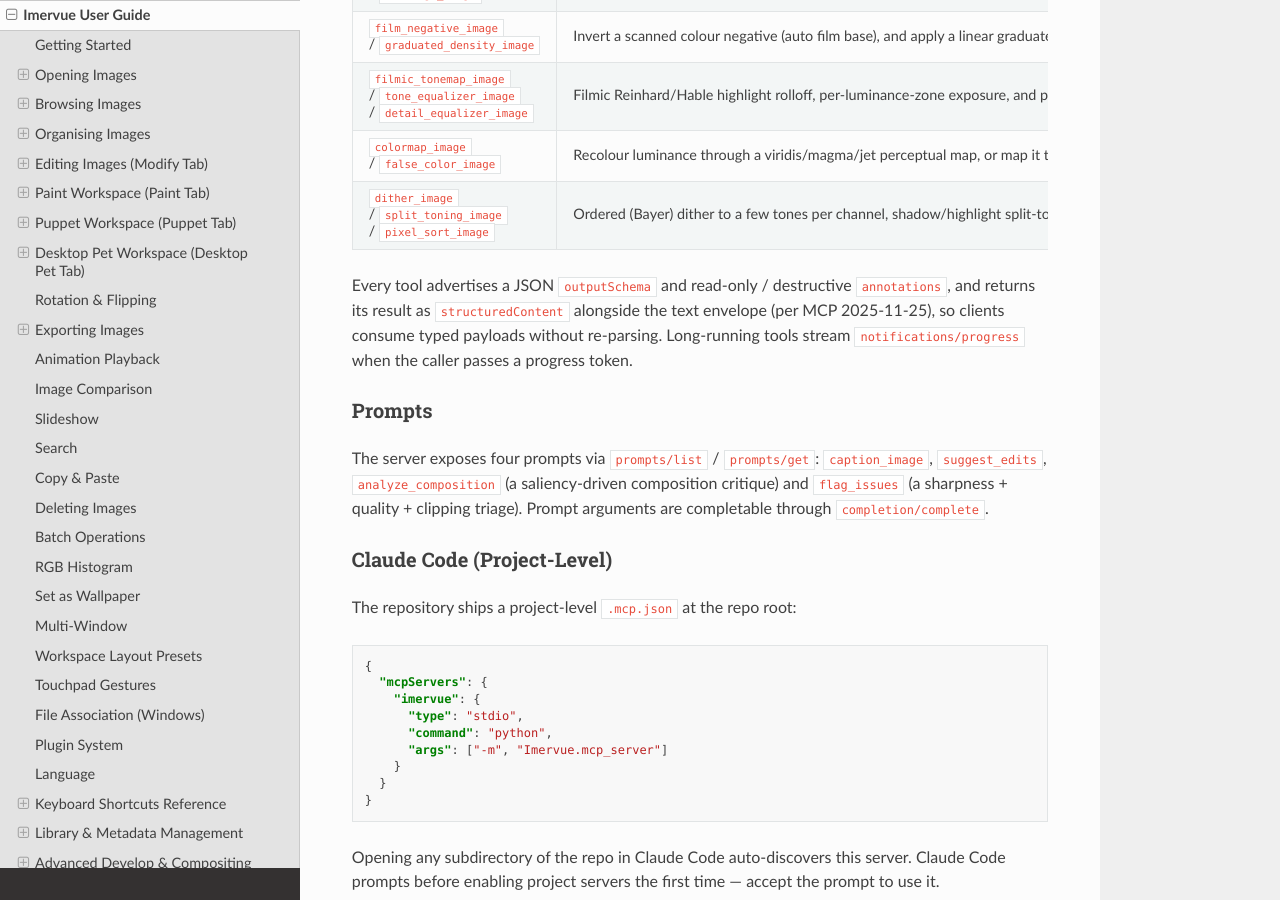
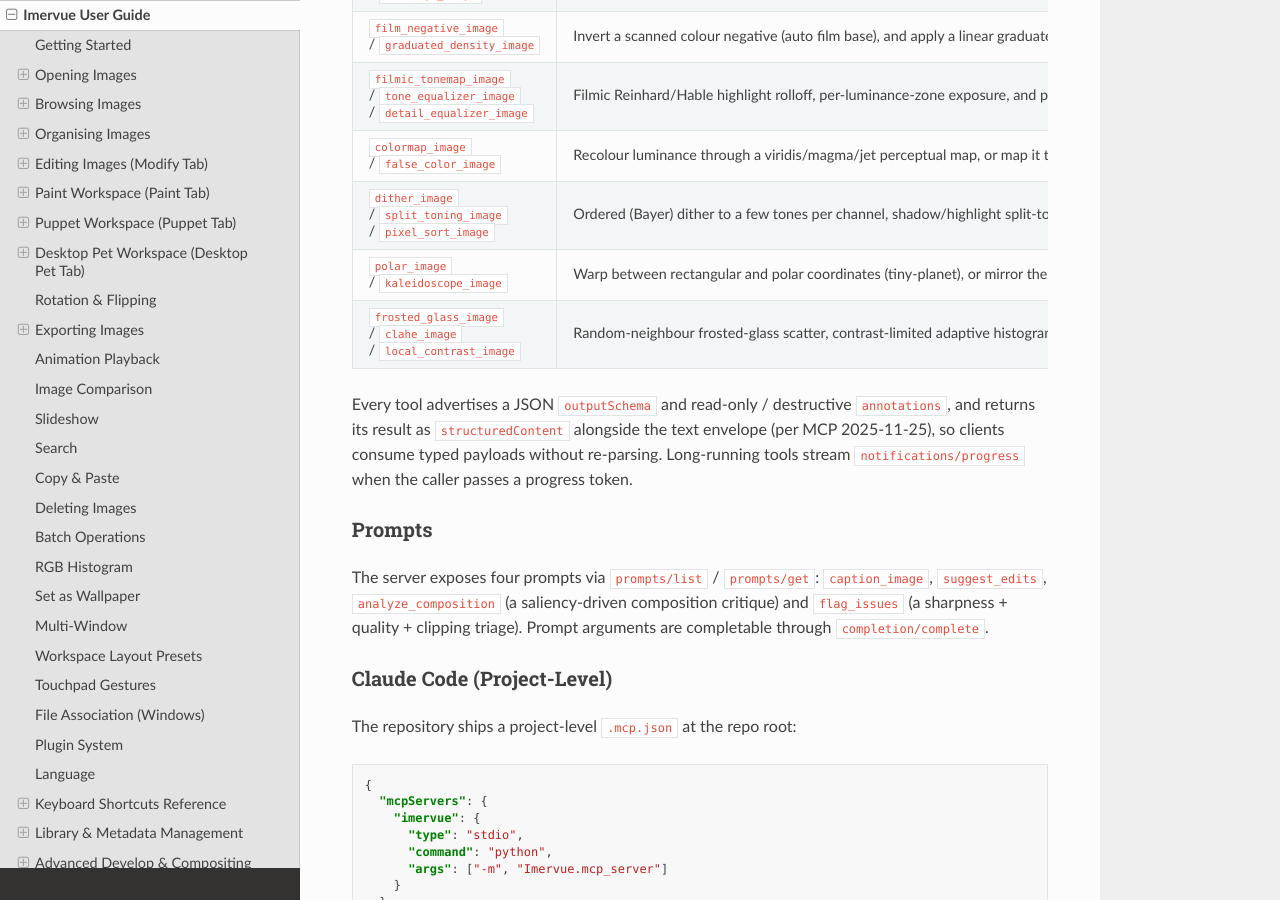
Before and after one commit to JeffreyChen-s-Utils/Imervue, a Sphinx documentation site: the page built from docs/en/index.rst, in a window 1280 px wide and 900 px high, scrolled down 43421 px. Built offline with Sphinx 7.4.7 and the Read the Docs theme 3.1.0, drawn with Linux system fonts in a browser that asks for light colours.

Commit message:
Document the five new geometric/detail MCP tools (EN + zh-TW)
Add polar_image, kaleidoscope_image, frosted_glass_image, clahe_image and
local_contrast_image to the tool tables in the English README, the zh-TW README
and the English docs, and bump the advertised MCP tool count 41 -> 46.

```diff
--- a/docs/en/index.rst
+++ b/docs/en/index.rst
@@ -2477,6 +2477,12 @@
    * - ``dither_image`` / ``split_toning_image`` / ``pixel_sort_image``
      - Ordered (Bayer) dither to a few tones per channel, shadow/highlight
        split-toning, and brightness-band pixel sorting.
+   * - ``polar_image`` / ``kaleidoscope_image``
+     - Warp between rectangular and polar coordinates (tiny-planet), or mirror
+       the frame into a number of kaleidoscope wedges.
+   * - ``frosted_glass_image`` / ``clahe_image`` / ``local_contrast_image``
+     - Random-neighbour frosted-glass scatter, contrast-limited adaptive
+       histogram equalization, and midtone clarity + fine-detail texture.
 
 Every tool advertises a JSON ``outputSchema`` and read-only /
 destructive ``annotations``, and returns its result as
```
Also changed, not shown: README.md (+3 -1 lines), README/README_zh-TW.md.
